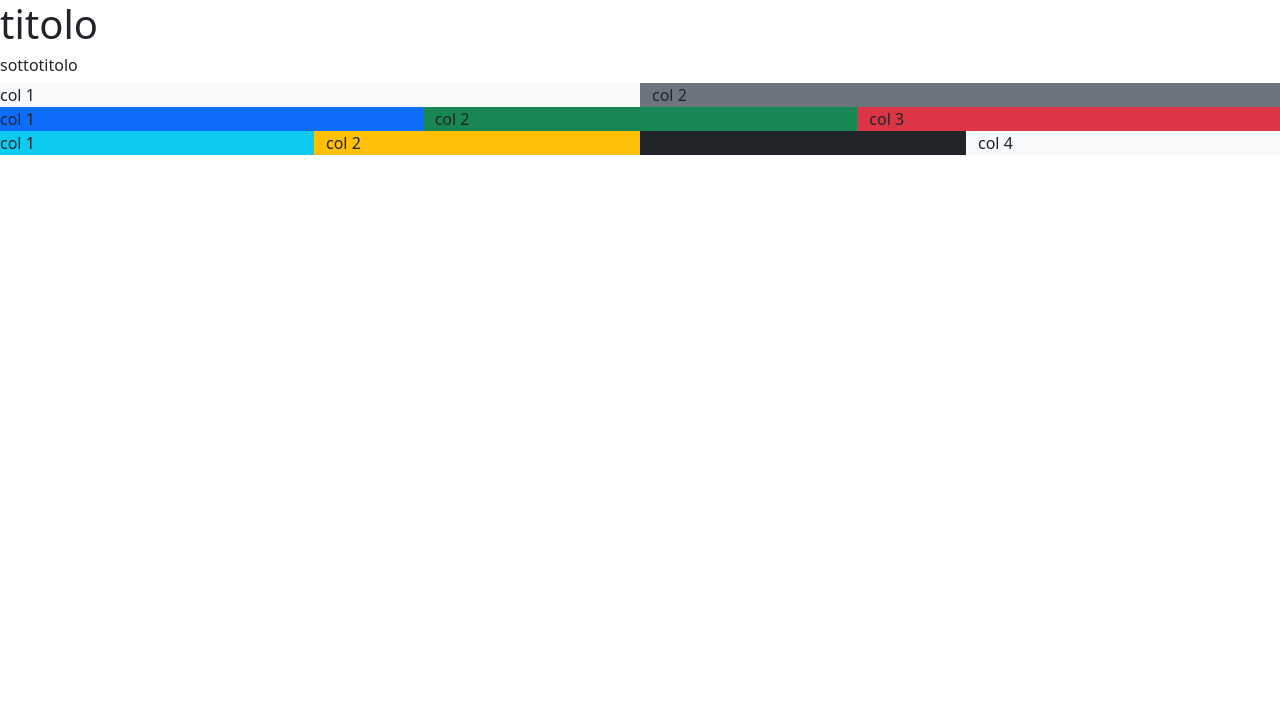
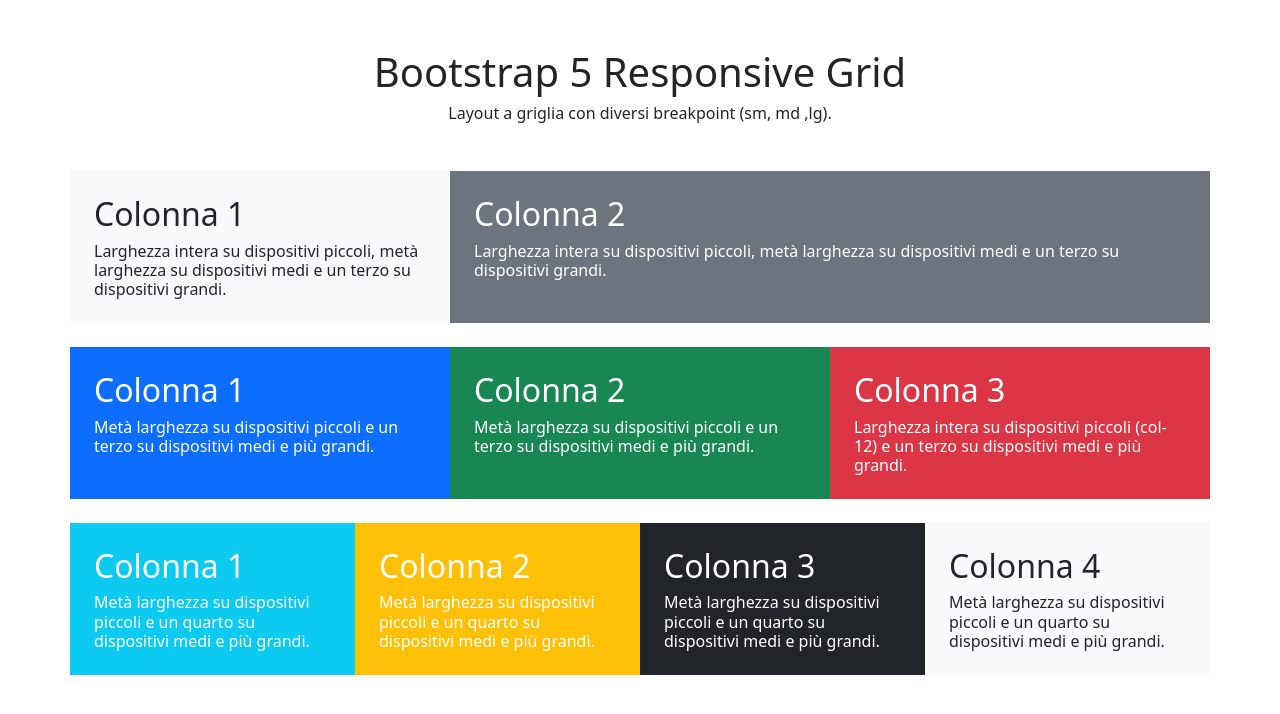
Before and after one commit to CamilloRosanio/htmlcss-bootstrap-layout, a plain HTML site: page index.html in a window 1280 px wide. Drawn offline with nearby package versions, Linux system fonts and the light colour scheme.

Commit message:
fine struttura e contenuti

```diff
--- a/index.html
+++ b/index.html
@@ -45,38 +45,101 @@
 | # BODY
 **********************************************************-->
 
-<body>
+<body class="p-5">
 
-    <header>
-        <div class="row">
-            <div class="col">
-                <h1 class="h1">titolo</h1>
-                <h2 class="h6 fw-light">sottotitolo</h2>
+    <!-- HEADER -->
+    <header class="mb-5">
+        <div class="container">
+            <div class="row">
+                <div class="col d-flex flex-column align-items-center text-center">
+                    <h1 class="h1">Bootstrap 5 Responsive Grid</h1>
+                    <h2 class="h6 fw-light mb-0">Layout a griglia con diversi breakpoint (sm, md ,lg).</h2>
+                </div>
             </div>
         </div>
+
     </header>
+
 
     <main>
 
-        <div class="row">
-            <div class="col bg-light">col 1</div>
-            <div class="col bg-secondary"> col 2</div>
+        <!-- MAIN -->
+        <div class="container">
+
+            <!-- ROW -->
+            <div class="row mb-4">
+                <div class="col-12 col-md-6 col-lg-4 p-4 bg-light">
+                    <h3 class="h2">Colonna 1</h3>
+                    <p class="h6 fw-light mb-0">Larghezza intera su dispositivi piccoli, metà larghezza su dispositivi medi e un terzo su dispositivi grandi.</p>
+                </div>
+                <div class="col-12 col-md-6 col-lg-8 p-4 bg-secondary text-white">
+                    <h3 class="h2">Colonna 2</h3>
+                    <p class="h6 fw-light mb-0">Larghezza intera su dispositivi piccoli, metà larghezza su dispositivi medi e un terzo su dispositivi grandi.</p>
+                </div>
+            </div>
+
+            <!-- ROW -->
+            <div class="row text-white mb-4">
+                <div class="col-6 col-md-4 p-4 bg-primary">
+                    <h3 class="h2">Colonna 1</h3>
+                    <p class="h6 fw-light mb-0">Metà larghezza su dispositivi piccoli e un terzo su dispositivi medi e più grandi.</p>
+                </div>
+                <div class="col-6 col-md-4 p-4 bg-success">
+                    <h3 class="h2">Colonna 2</h3>
+                    <p class="h6 fw-light mb-0">Metà larghezza su dispositivi piccoli e un terzo su dispositivi medi e più grandi.</p>
+                </div>
+                <div class="col-12 col-md-4 p-4 bg-danger">
+                    <h3 class="h2">Colonna 3</h3>
+                    <p class="h6 fw-light mb-0">Larghezza intera su dispositivi piccoli (col-12) e un terzo su dispositivi medi e più grandi.</p>
+                </div>
+            </div>
+
+            <!-- ROW -->
+            <!-- Soluzione 1 con assegnazione dimensioni alle singole colonne. -->
+            <!-- <div class="row mb-2">
+                <div class="col-6 col-md-3 bg-info text-white p-4">
+                    <h3 class="h2">Colonna 1</h3>
+                    <p class="h6 fw-light mb-0">Metà larghezza su dispositivi piccoli e un quarto su dispositivi medi e più grandi.</p>
+                </div>
+                <div class="col-6 col-md-3 bg-warning text-white p-4">
+                    <h3 class="h2">Colonna 2</h3>
+                    <p class="h6 fw-light mb-0">Metà larghezza su dispositivi piccoli e un quarto su dispositivi medi e più grandi.</p>
+                </div>
+                <div class="col-6 col-md-3 bg-dark text-white p-4">
+                    <h3 class="h2">Colonna 3</h3>
+                    <p class="h6 fw-light mb-0">Metà larghezza su dispositivi piccoli e un quarto su dispositivi medi e più grandi.</p>
+                </div>
+                <div class="col-6 col-md-3 bg-light p-4">
+                    <h3 class="h2">Colonna 4</h3>
+                    <p class="h6 fw-light mb-0">Metà larghezza su dispositivi piccoli e un quarto su dispositivi medi e più grandi.</p>
+                </div>
+            </div> -->
+
+            <!-- ROW -->
+            <!-- Soluzione 2 con utilizzo di row-cols- (ovvero griglia Es. 2x2 = row-cols-2). -->
+            <div class="row row-cols-2 mb-2">
+                <div class="col col-md-3 bg-info text-white p-4">
+                    <h3 class="h2">Colonna 1</h3>
+                    <p class="h6 fw-light mb-0">Metà larghezza su dispositivi piccoli e un quarto su dispositivi medi e più grandi.</p>
+                </div>
+                <div class="col col-md-3 bg-warning text-white p-4">
+                    <h3 class="h2">Colonna 2</h3>
+                    <p class="h6 fw-light mb-0">Metà larghezza su dispositivi piccoli e un quarto su dispositivi medi e più grandi.</p>
+                </div>
+                <div class="col col-md-3 bg-dark text-white p-4">
+                    <h3 class="h2">Colonna 3</h3>
+                    <p class="h6 fw-light mb-0">Metà larghezza su dispositivi piccoli e un quarto su dispositivi medi e più grandi.</p>
+                </div>
+                <div class="col col-md-3 bg-light p-4">
+                    <h3 class="h2">Colonna 4</h3>
+                    <p class="h6 fw-light mb-0">Metà larghezza su dispositivi piccoli e un quarto su dispositivi medi e più grandi.</p>
+                </div>
+            </div>
         </div>
 
-        <div class="row">
-            <div class="col bg-primary">col 1</div>
-            <div class="col bg-success">col 2</div>
-            <div class="col bg-danger">col 3</div>
-        </div>
-
-        <div class="row">
-            <div class="col bg-info">col 1</div>
-            <div class="col bg-warning">col 2</div>
-            <div class="col bg-dark">col 3</div>
-            <div class="col bg-light">col 4</div>
-        </div>
 
     </main>
+
 
     <footer>
         <!-- footer -->
```
